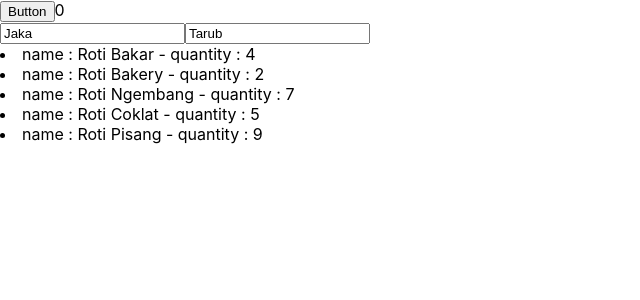
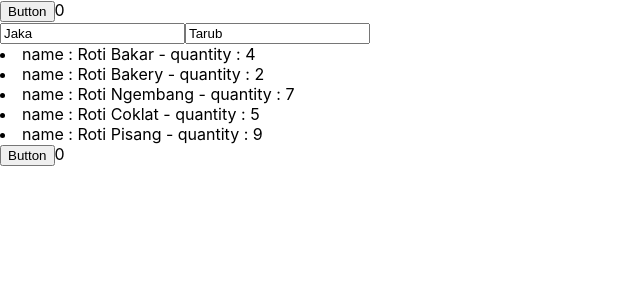
Before and after one commit to Fatiri/react-hooks, a React (Create React App) app: page / in a window 1280 px wide. Shown: the top 300 px of the page, without its empty margins (0-640 px from the left). Built offline with nearby package versions, Linux system fonts and the light colour scheme.

Commit message:
add component useEffect

```diff
--- a/src/App.js
+++ b/src/App.js
@@ -2,6 +2,7 @@ import React from 'react'
 import UseStateComponent from './component/UseStateComponent'
 import UseStateObjectComponent from './component/UseStateObjectComponent'
 import UseStateArrayComponent from './component/UseStateArrayComponent'
+import UseEffectComponent from './component/UseEffectComponent'
 
 function App() {
   return (
@@ -9,6 +10,7 @@ function App() {
            <UseStateComponent/>
            <UseStateObjectComponent/>
            <UseStateArrayComponent/>
+           <UseEffectComponent/>
     </div>
   )
 }
--- /dev/null
+++ b/src/component/UseEffectComponent.js
@@ -0,0 +1,18 @@
+import React, { useState, useEffect } from 'react'
+
+function UseEffectComponent() {
+    const [count, setCount] = useState(0);
+
+    useEffect(()=>{
+        document.title = `counting ${count}`
+    });
+
+    return (
+        <div>
+            <button onClick={() => setCount(count+1)}>Button</button>
+            {count}
+        </div>
+    )
+}
+
+export default UseEffectComponent
```
